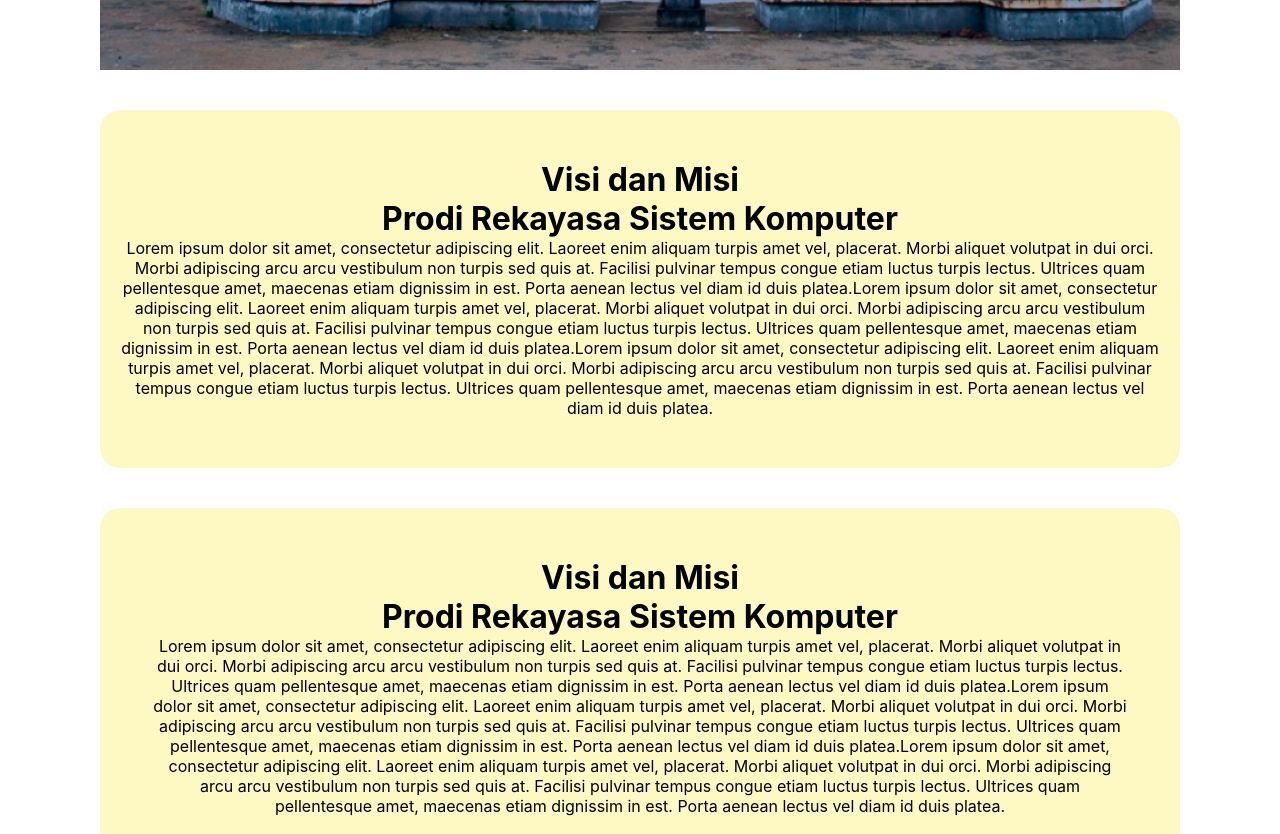
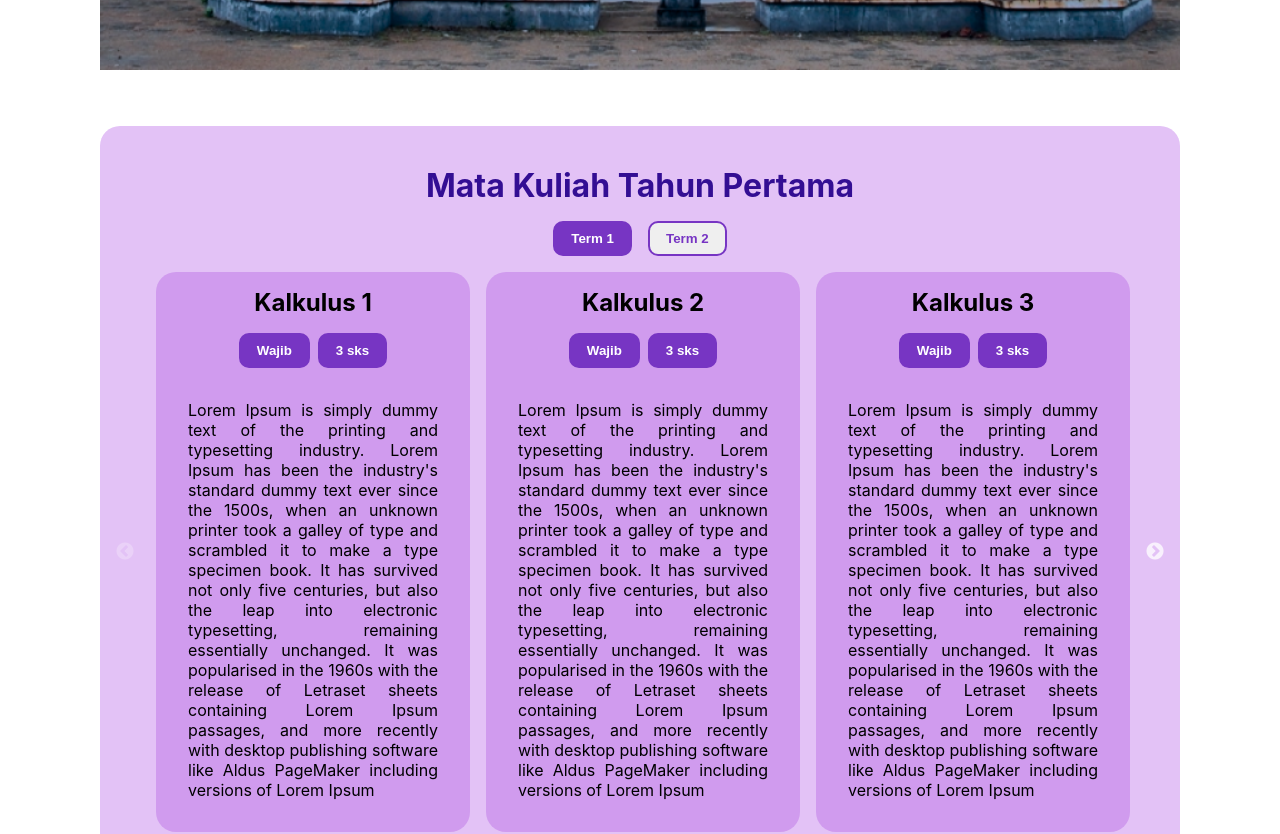
Before and after one commit to rajawali03/React-2022, a React (Create React App) app: page / in a window 1280 px wide. Shown: the part 1480-2314 px from the top of the page. Built offline with nearby package versions, Linux system fonts and the light colour scheme.

Commit message:
slicing study list carousel

```diff
--- a/package.json
+++ b/package.json
@@ -9,6 +9,8 @@
     "react": "^17.0.2",
     "react-dom": "^17.0.2",
     "react-scripts": "5.0.0",
+    "react-slick": "^0.29.0",
+    "slick-carousel": "^1.8.1",
     "web-vitals": "^2.1.4"
   },
   "scripts": {
--- a/src/App.js
+++ b/src/App.js
@@ -5,9 +5,11 @@ import Box from "./Components/Box";
 import Hero from "./Components/Hero";
 import ButtonDown from "./Components/ButtonDown";
 import List from "./Components/List";
+import Carousel from "./Components/StudyListCarousel";
 
 function App() {
-  const dummySubTitle = "Lorem ipsum dolor sit amet, consectetur adipiscing elit. Tristique dis volutpat, amet, erat nibh. Amet, integer velit in malesuada arcu, mi, porttitor id. In ac tellus et neque."
+  const dummySubTitle =
+    "Lorem ipsum dolor sit amet, consectetur adipiscing elit. Tristique dis volutpat, amet, erat nibh. Amet, integer velit in malesuada arcu, mi, porttitor id. In ac tellus et neque.";
 
   return (
     <div className="App">
@@ -16,24 +18,84 @@ function App() {
         <h1>Welcome to React Anjayy</h1>
         <p>Hello World</p>
         <div>
-          <Button color="#7735C3" active={false} >asd</Button>
+          <Button color="#7735C3" active={false}>
+            asd
+          </Button>
           <ButtonDown />
-          <List>asdasdas<br/> asdasdjasd</List>
+          <List>
+            asdasdas
+            <br /> asdasdjasd
+          </List>
         </div>
       </header>
-      <div style={{ padding: '20px 100px' }}>
-        <Hero decorationColor="#F0CB3C" title="Info Resiskom" textColor="#A5860F" subtitle={dummySubTitle} />
+
+      <div style={{ padding: "20px 100px" }}>
+        <Hero
+          decorationColor="#F0CB3C"
+          title="Info Resiskom"
+          textColor="#A5860F"
+          subtitle={dummySubTitle}
+        />
       </div>
-      <div style={{ padding: '20px 100px' }}>
-        <Box color='#FEF9C3' padding="50px 20px">
-          <h1>Visi dan Misi<br />Prodi Rekayasa Sistem Komputer</h1>
-          <p>Lorem ipsum dolor sit amet, consectetur adipiscing elit. Laoreet enim aliquam turpis amet vel, placerat. Morbi aliquet volutpat in dui orci. Morbi adipiscing arcu arcu vestibulum non turpis sed quis at. Facilisi pulvinar tempus congue etiam luctus turpis lectus. Ultrices quam pellentesque amet, maecenas etiam dignissim in est. Porta aenean lectus vel diam id duis platea.Lorem ipsum dolor sit amet, consectetur adipiscing elit. Laoreet enim aliquam turpis amet vel, placerat. Morbi aliquet volutpat in dui orci. Morbi adipiscing arcu arcu vestibulum non turpis sed quis at. Facilisi pulvinar tempus congue etiam luctus turpis lectus. Ultrices quam pellentesque amet, maecenas etiam dignissim in est. Porta aenean lectus vel diam id duis platea.Lorem ipsum dolor sit amet, consectetur adipiscing elit. Laoreet enim aliquam turpis amet vel, placerat. Morbi aliquet volutpat in dui orci. Morbi adipiscing arcu arcu vestibulum non turpis sed quis at. Facilisi pulvinar tempus congue etiam luctus turpis lectus. Ultrices quam pellentesque amet, maecenas etiam dignissim in est. Porta aenean lectus vel diam id duis platea.</p>
+
+      <div style={{ padding: "20px 100px" }}>
+        <Carousel />
+      </div>
+
+      <div style={{ padding: "20px 100px" }}>
+        <Box color="#FEF9C3" padding="50px 20px">
+          <h1>
+            Visi dan Misi
+            <br />
+            Prodi Rekayasa Sistem Komputer
+          </h1>
+          <p>
+            Lorem ipsum dolor sit amet, consectetur adipiscing elit. Laoreet
+            enim aliquam turpis amet vel, placerat. Morbi aliquet volutpat in
+            dui orci. Morbi adipiscing arcu arcu vestibulum non turpis sed quis
+            at. Facilisi pulvinar tempus congue etiam luctus turpis lectus.
+            Ultrices quam pellentesque amet, maecenas etiam dignissim in est.
+            Porta aenean lectus vel diam id duis platea.Lorem ipsum dolor sit
+            amet, consectetur adipiscing elit. Laoreet enim aliquam turpis amet
+            vel, placerat. Morbi aliquet volutpat in dui orci. Morbi adipiscing
+            arcu arcu vestibulum non turpis sed quis at. Facilisi pulvinar
+            tempus congue etiam luctus turpis lectus. Ultrices quam pellentesque
+            amet, maecenas etiam dignissim in est. Porta aenean lectus vel diam
+            id duis platea.Lorem ipsum dolor sit amet, consectetur adipiscing
+            elit. Laoreet enim aliquam turpis amet vel, placerat. Morbi aliquet
+            volutpat in dui orci. Morbi adipiscing arcu arcu vestibulum non
+            turpis sed quis at. Facilisi pulvinar tempus congue etiam luctus
+            turpis lectus. Ultrices quam pellentesque amet, maecenas etiam
+            dignissim in est. Porta aenean lectus vel diam id duis platea.
+          </p>
         </Box>
       </div>
-      <div  style={{ padding: '20px 100px' }}>
-        <Box color='#FEF9C3'>
-          <h1>Visi dan Misi<br />Prodi Rekayasa Sistem Komputer</h1>
-          <p>Lorem ipsum dolor sit amet, consectetur adipiscing elit. Laoreet enim aliquam turpis amet vel, placerat. Morbi aliquet volutpat in dui orci. Morbi adipiscing arcu arcu vestibulum non turpis sed quis at. Facilisi pulvinar tempus congue etiam luctus turpis lectus. Ultrices quam pellentesque amet, maecenas etiam dignissim in est. Porta aenean lectus vel diam id duis platea.Lorem ipsum dolor sit amet, consectetur adipiscing elit. Laoreet enim aliquam turpis amet vel, placerat. Morbi aliquet volutpat in dui orci. Morbi adipiscing arcu arcu vestibulum non turpis sed quis at. Facilisi pulvinar tempus congue etiam luctus turpis lectus. Ultrices quam pellentesque amet, maecenas etiam dignissim in est. Porta aenean lectus vel diam id duis platea.Lorem ipsum dolor sit amet, consectetur adipiscing elit. Laoreet enim aliquam turpis amet vel, placerat. Morbi aliquet volutpat in dui orci. Morbi adipiscing arcu arcu vestibulum non turpis sed quis at. Facilisi pulvinar tempus congue etiam luctus turpis lectus. Ultrices quam pellentesque amet, maecenas etiam dignissim in est. Porta aenean lectus vel diam id duis platea.</p>
+      <div style={{ padding: "20px 100px" }}>
+        <Box color="#FEF9C3">
+          <h1>
+            Visi dan Misi
+            <br />
+            Prodi Rekayasa Sistem Komputer
+          </h1>
+          <p>
+            Lorem ipsum dolor sit amet, consectetur adipiscing elit. Laoreet
+            enim aliquam turpis amet vel, placerat. Morbi aliquet volutpat in
+            dui orci. Morbi adipiscing arcu arcu vestibulum non turpis sed quis
+            at. Facilisi pulvinar tempus congue etiam luctus turpis lectus.
+            Ultrices quam pellentesque amet, maecenas etiam dignissim in est.
+            Porta aenean lectus vel diam id duis platea.Lorem ipsum dolor sit
+            amet, consectetur adipiscing elit. Laoreet enim aliquam turpis amet
+            vel, placerat. Morbi aliquet volutpat in dui orci. Morbi adipiscing
+            arcu arcu vestibulum non turpis sed quis at. Facilisi pulvinar
+            tempus congue etiam luctus turpis lectus. Ultrices quam pellentesque
+            amet, maecenas etiam dignissim in est. Porta aenean lectus vel diam
+            id duis platea.Lorem ipsum dolor sit amet, consectetur adipiscing
+            elit. Laoreet enim aliquam turpis amet vel, placerat. Morbi aliquet
+            volutpat in dui orci. Morbi adipiscing arcu arcu vestibulum non
+            turpis sed quis at. Facilisi pulvinar tempus congue etiam luctus
+            turpis lectus. Ultrices quam pellentesque amet, maecenas etiam
+            dignissim in est. Porta aenean lectus vel diam id duis platea.
+          </p>
         </Box>
       </div>
     </div>
--- a/src/Components/Button/index.js
+++ b/src/Components/Button/index.js
@@ -1,9 +1,11 @@
 import React from "react";
 import "./button.css";
 
-const Button = ({ active, children }) => {
+const Button = ({ active, children, ...otherProps }) => {
   return (
-    <button className={`button ${active ? "active" : ""}`}>{children}</button>
+    <button {...otherProps} className={`button ${active ? "active" : ""}`}>
+      {children}
+    </button>
   );
 };
 export default Button;
--- /dev/null
+++ b/src/Components/StudyListCarousel/custom.css
@@ -0,0 +1,13 @@
+.slick-container {
+    border-radius: 20px;
+    margin: 0 auto;
+    padding: 40px;
+    display: flex;
+    flex-direction: column;
+    gap: 1rem;
+}
+
+.slick-track {
+    display: flex !important;
+    gap: 1rem;
+}
--- /dev/null
+++ b/src/Components/StudyListCarousel/index.jsx
@@ -0,0 +1,132 @@
+import { useState } from "react";
+
+// Other Component
+import Slider from "react-slick";
+import Button from "../Button";
+
+// CSS
+import "slick-carousel/slick/slick.css";
+import "slick-carousel/slick/slick-theme.css";
+import "./custom.css";
+
+export default function Carousel() {
+  // Initial tabs state
+  const [currentTab, setCurrentTab] = useState([true, false]);
+
+  // Event when tab clicked
+  const handleClickTabByIndex = (index = -1) => {
+    setCurrentTab(
+      currentTab.map((_, arrayIndex) => {
+        return arrayIndex === index ? true : false;
+      })
+    );
+  };
+
+  // React-Slick Settings
+  const carouselSettings = {
+    dots: true,
+    infinite: false,
+    speed: 500,
+    arrows: true,
+    slidesToShow: 3,
+    slidesToScroll: 3,
+  };
+  return (
+    <div
+      className="slick-container"
+      style={{ backgroundColor: "#E3C2F6", margin: "1rem 0" }}
+    >
+      <h1 style={{ color: "#330E93" }}>Mata Kuliah Tahun Pertama</h1>
+      <div
+        style={{
+          display: "flex",
+          flexDirection: "row",
+          gap: "1rem",
+          justifyContent: "center",
+        }}
+      >
+        <Button
+          color="#7735C3"
+          active={currentTab[0]}
+          onClick={() => handleClickTabByIndex(0)}
+        >
+          Term 1
+        </Button>
+        <Button
+          color="#7735C3"
+          active={currentTab[1]}
+          onClick={() => handleClickTabByIndex(1)}
+        >
+          Term 2
+        </Button>
+      </div>
+      <Slider {...carouselSettings}>
+        {carouselCardData.map((data, index) => (
+          <CarouselCard key={index} {...data} />
+        ))}
+      </Slider>
+    </div>
+  );
+}
+
+const carouselCardData = [
+  {
+    title: "Kalkulus 1",
+    badges: ["Wajib", "3 sks"],
+    description:
+      "Lorem Ipsum is simply dummy text of the printing and typesetting industry. Lorem Ipsum has been the industry's standard dummy text ever since the 1500s, when an unknown printer took a galley of type and scrambled it to make a type specimen book. It has survived not only five centuries, but also the leap into electronic typesetting, remaining essentially unchanged. It was popularised in the 1960s with the release of Letraset sheets containing Lorem Ipsum passages, and more recently with desktop publishing software like Aldus PageMaker including versions of Lorem Ipsum",
+  },
+  {
+    title: "Kalkulus 2",
+    badges: ["Wajib", "3 sks"],
+    description:
+      "Lorem Ipsum is simply dummy text of the printing and typesetting industry. Lorem Ipsum has been the industry's standard dummy text ever since the 1500s, when an unknown printer took a galley of type and scrambled it to make a type specimen book. It has survived not only five centuries, but also the leap into electronic typesetting, remaining essentially unchanged. It was popularised in the 1960s with the release of Letraset sheets containing Lorem Ipsum passages, and more recently with desktop publishing software like Aldus PageMaker including versions of Lorem Ipsum",
+  },
+  {
+    title: "Kalkulus 3",
+    badges: ["Wajib", "3 sks"],
+    description:
+      "Lorem Ipsum is simply dummy text of the printing and typesetting industry. Lorem Ipsum has been the industry's standard dummy text ever since the 1500s, when an unknown printer took a galley of type and scrambled it to make a type specimen book. It has survived not only five centuries, but also the leap into electronic typesetting, remaining essentially unchanged. It was popularised in the 1960s with the release of Letraset sheets containing Lorem Ipsum passages, and more recently with desktop publishing software like Aldus PageMaker including versions of Lorem Ipsum",
+  },
+  {
+    title: "Kalkulus 4",
+    badges: ["Wajib", "3 sks"],
+    description:
+      "Lorem Ipsum is simply dummy text of the printing and typesetting industry. Lorem Ipsum has been the industry's standard dummy text ever since the 1500s, when an unknown printer took a galley of type and scrambled it to make a type specimen book. It has survived not only five centuries, but also the leap into electronic typesetting, remaining essentially unchanged. It was popularised in the 1960s with the release of Letraset sheets containing Lorem Ipsum passages, and more recently with desktop publishing software like Aldus PageMaker including versions of Lorem Ipsum",
+  },
+];
+
+const CarouselCard = ({
+  title = "",
+  badges = [],
+  description = "",
+  key = null,
+}) => {
+  return (
+    <div>
+      <div
+        style={{
+          backgroundColor: "#D09BEE",
+          borderRadius: "20px",
+          padding: "1rem",
+          display: "flex",
+          flexDirection: "column",
+          gap: "1rem",
+          justifyContent: "center",
+        }}
+      >
+        <h2>{title}</h2>
+        <div
+          style={{ display: "flex", gap: ".5rem", justifyContent: "center" }}
+        >
+          {badges.map((title, index) => (
+            <Button key={index} color="#7735C3" active={true}>
+              {title}
+            </Button>
+          ))}
+        </div>
+        <p style={{ textAlign: "justify", padding: "1rem" }}>{description}</p>
+      </div>
+    </div>
+  );
+};
```
Also changed, not shown: src/assets/image/carousel-prev-arrow.svg (added), 1 other file (tests, documents, lock files or other folders).
